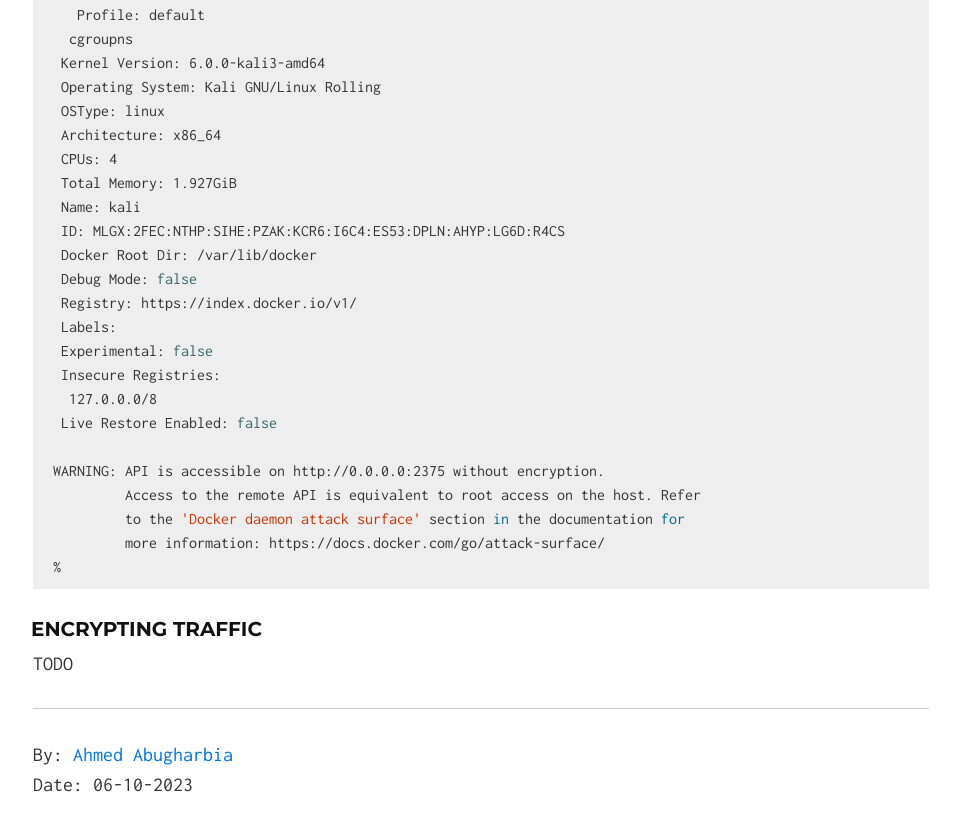
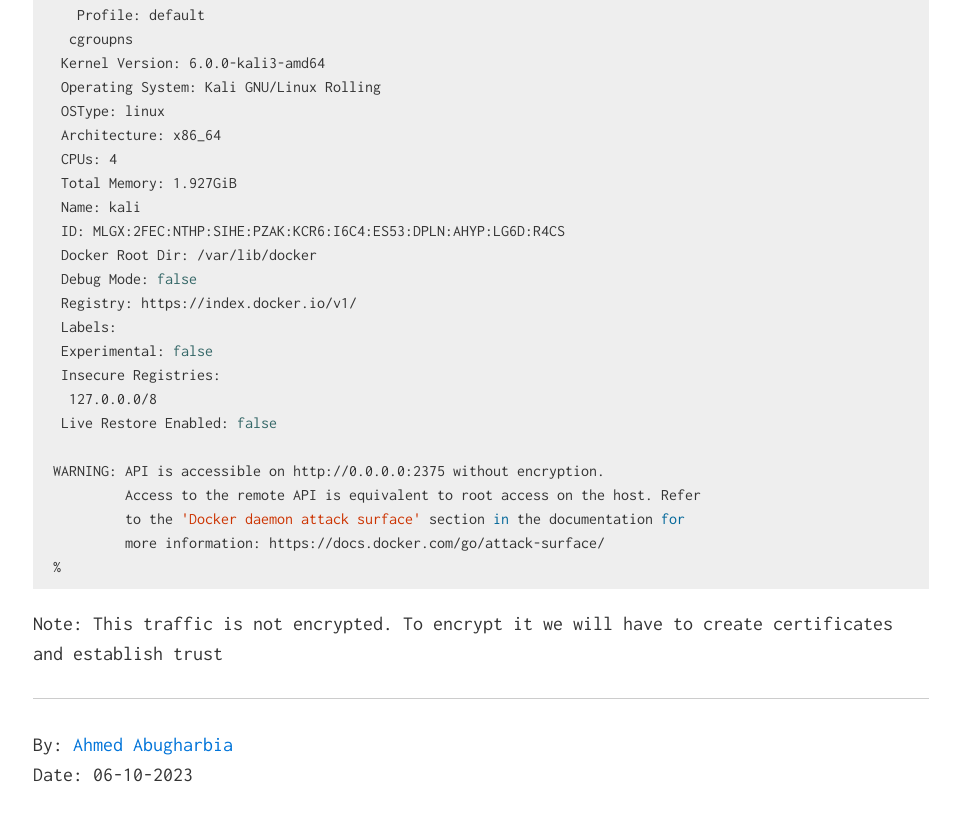
Before and after one commit to Ahmed-AG/cyberdojo-page, a Jekyll site: the page built from read/run-docker-remotley-on-kali.md, in a window 1280 px wide and 900 px high, scrolled down 2576 px. Shown: the top 831 px of the window, without its empty margins (159-1119 px from the left). Built offline with Jekyll 4.4.1, drawn with Linux system fonts in a browser that asks for light colours.

Commit message:
update remote docker read

````diff
--- a/read/run-docker-remotley-on-kali.md
+++ b/read/run-docker-remotley-on-kali.md
@@ -117,5 +117,4 @@ WARNING: API is accessible on http://0.0.0.0:2375 without encryption.
 %
 ```
 
-### Encrypting traffic
-TODO
+Note: This traffic is not encrypted. To encrypt it we will have to create certificates and establish trust
````
